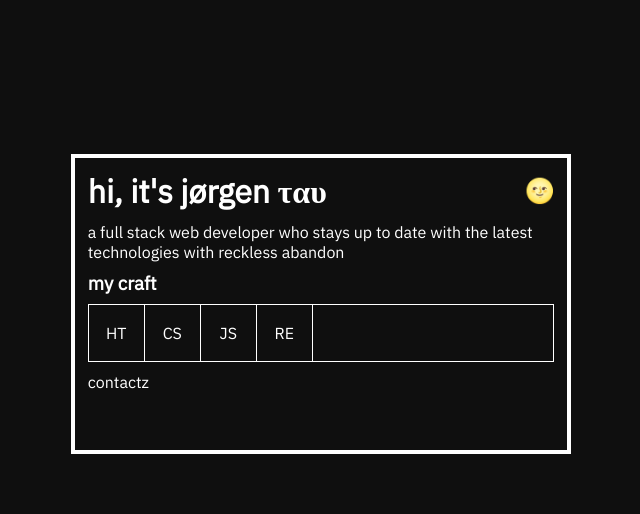
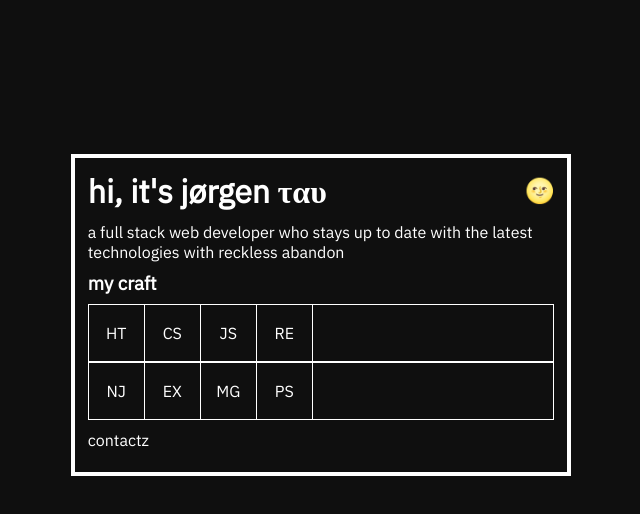
Before and after one commit to yohgen/is-online, a React (Create React App) app: page / in a window 1280 px wide. Shown: the top 514 px of the page, without its empty margins (319-959 px from the left). Built offline with nearby package versions, Linux system fonts and the light colour scheme.

Commit message:
added back end row of tech boxes

```diff
--- a/src/components/BackEnd.js
+++ b/src/components/BackEnd.js
@@ -1,5 +1,37 @@
+import { useState } from 'react';
+import OneBox from './OneBox';
+
 const BackEnd = () => {
-  return <div className='back-end'></div>;
+  const [backBoxes, setBackBoxes] = useState([
+    {
+      logo: 'NJ',
+      text: 'Node.js',
+      percent: '100',
+    },
+    {
+      logo: 'EX',
+      text: 'Express',
+      percent: '100',
+    },
+    {
+      logo: 'MG',
+      text: 'MongoDB',
+      percent: '50',
+    },
+    {
+      logo: 'PS',
+      text: 'PostgreSQL',
+      percent: '80',
+    },
+  ]);
+
+  return (
+    <div className='back-end'>
+      {backBoxes.map(({ logo, text, percent }) => (
+        <OneBox logo={logo} text={text} percent={percent} />
+      ))}
+    </div>
+  );
 };
 
 export default BackEnd;
--- a/src/components/FrontEnd.js
+++ b/src/components/FrontEnd.js
@@ -27,8 +27,8 @@ const FrontEnd = () => {
 
   return (
     <div className='front-end'>
-      {frontBoxes.map((box) => (
-        <OneBox logo={box.logo} text={box.text} percent={box.percent} />
+      {frontBoxes.map(({ logo, text, percent }) => (
+        <OneBox logo={logo} text={text} percent={percent} />
       ))}
     </div>
   );
--- a/src/components/TechBoxes.js
+++ b/src/components/TechBoxes.js
@@ -1,9 +1,11 @@
 import FrontEnd from './FrontEnd';
+import BackEnd from './BackEnd';
 
 const TechBoxes = () => {
   return (
     <div className='tech-boxes'>
       <FrontEnd />
+      <BackEnd />
     </div>
   );
 };
--- a/src/index.css
+++ b/src/index.css
@@ -93,7 +93,7 @@ body {
 
 .back-end {
   display: flex;
-  margin: 0px 0px 2% 0px;
+  margin: 0px;
   border: 1px solid #fff;
   flex-direction: row;
 }
```
